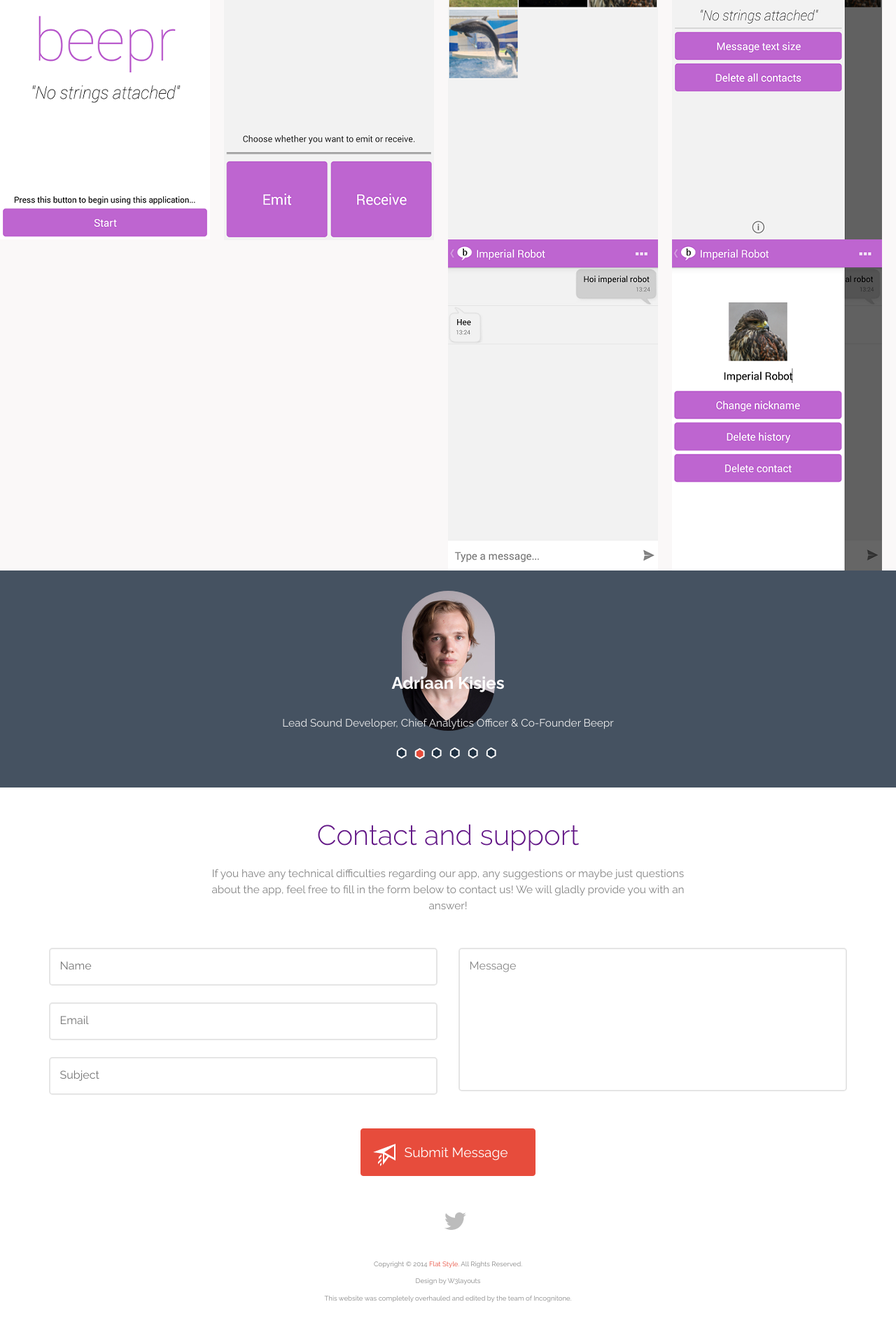
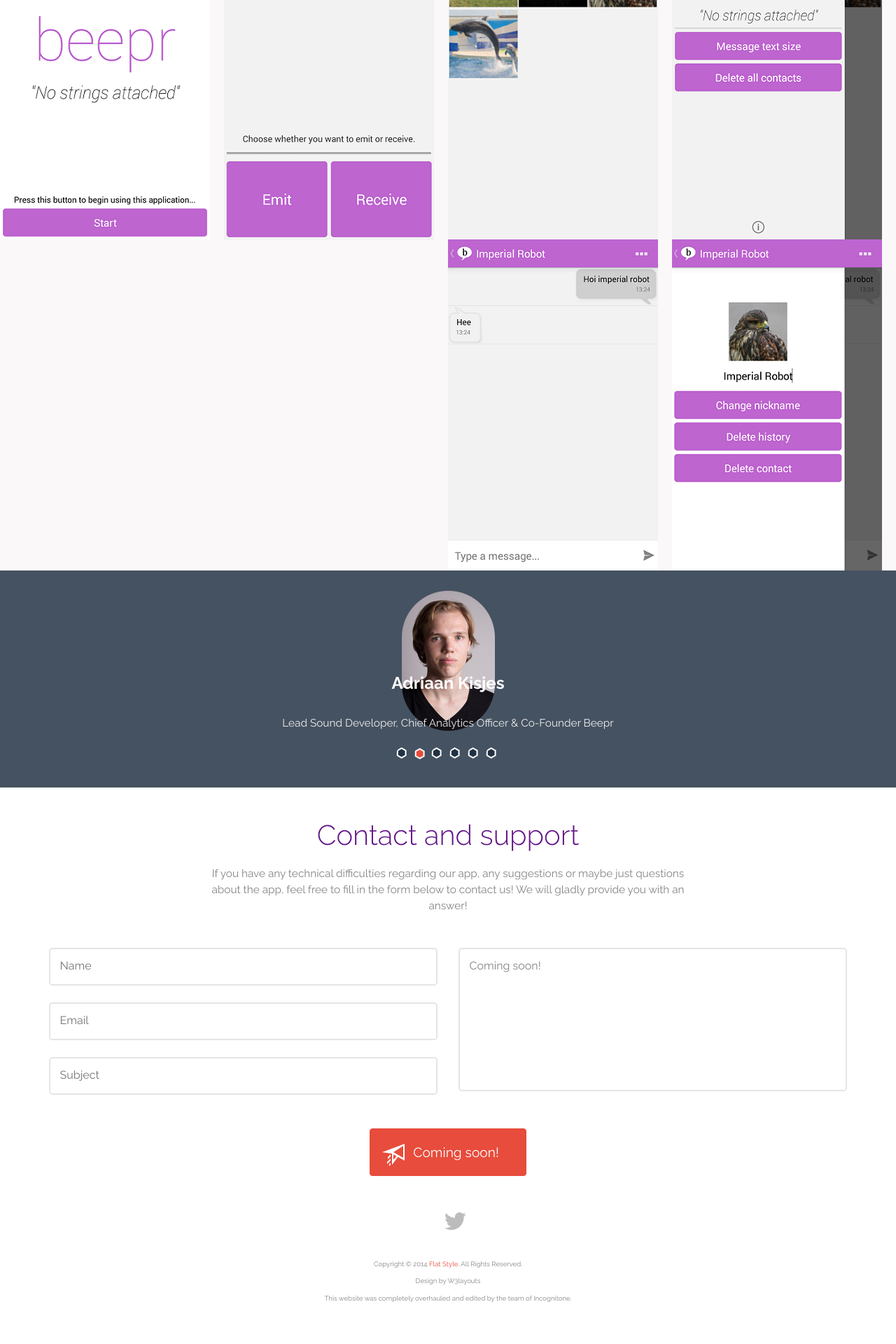
Before and after one commit to incognitone/incognitone.github.io, a Jekyll site: the page index.html, which Jekyll copies as it is, in a window 1280 px wide. Shown: the part 2536-4456 px from the top of the page at 70% size. Built offline with Jekyll 4.4.1, drawn with Linux system fonts in a browser that asks for light colours.

Commit message:
Update: Support section edited.

```diff
--- a/index.html
+++ b/index.html
@@ -321,10 +321,10 @@
 							<input type="text" placeholder="Subject" />
 						</div>
 						<div class="col-md-6 textarea">
-							<textarea>Message</textarea>
+							<textarea>Coming soon!</textarea>
 						</div>
 						<div class="clearfix"> </div><br />
-						<input class="btn btn-primary btn-red-lg" type="submit" value="Submit Message" />
+						<input class="btn btn-primary btn-red-lg" type="submit" value="Coming soon!" />
 					</form>
 				</div>
 				<!----start-social-icons--->
```
